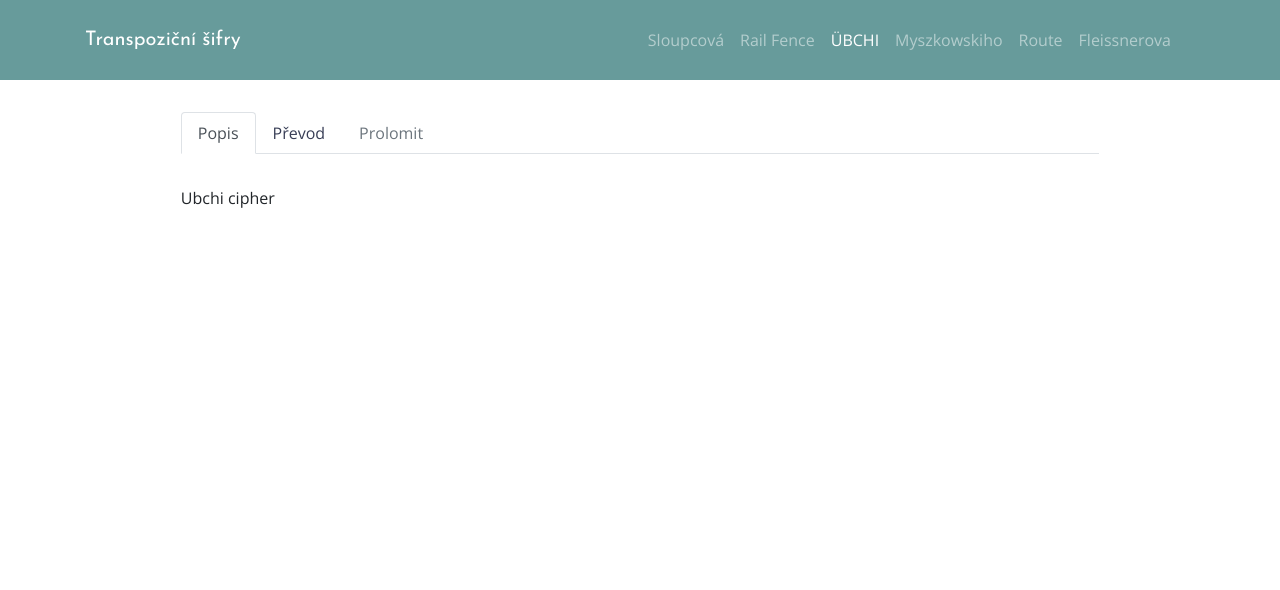
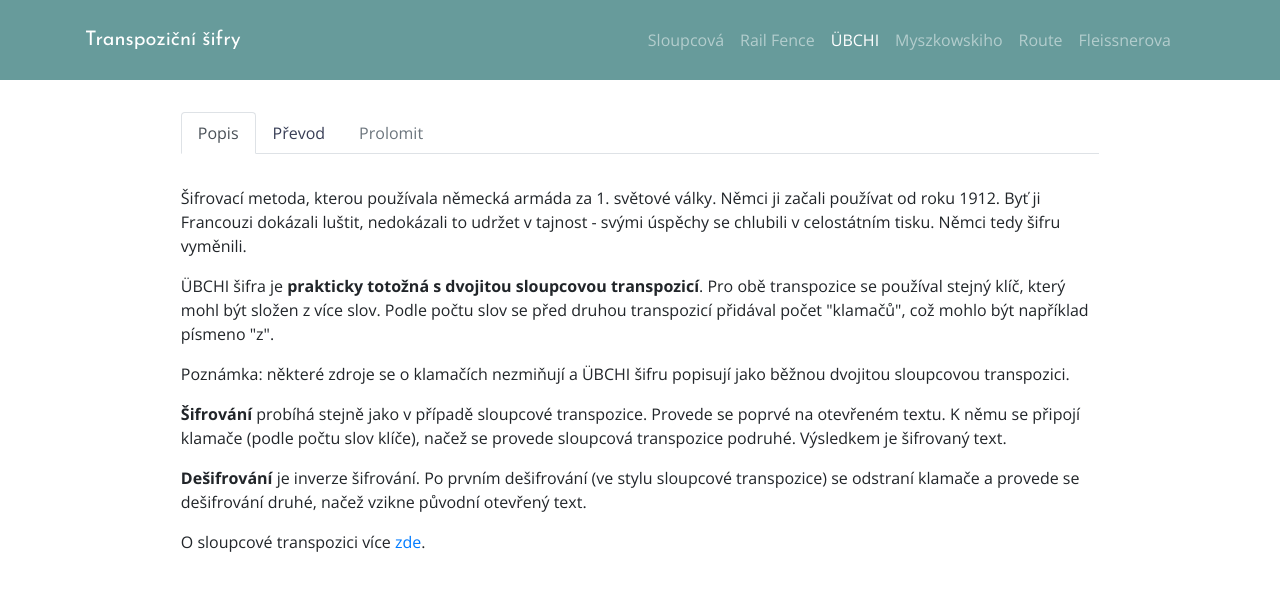
Before and after one commit to janbican/transposition-ciphers-site, a Vue app: page /ubchi/description in a window 1280 px wide. Shown: the top 590 px of the page. Built offline with nearby package versions, Linux system fonts and the light colour scheme.

Commit message:
UbchiDescription

```diff
--- a/src/components/ubchi/Description.vue
+++ b/src/components/ubchi/Description.vue
@@ -1,5 +1,41 @@
 <template>
   <div class="description">
-    <p>Ubchi cipher</p>
+    <p>
+      Šifrovací metoda, kterou používala německá armáda za 1. světové války.
+      Němci ji začali používat od roku 1912. Byť ji Francouzi dokázali luštit,
+      nedokázali to udržet v tajnost - svými úspěchy se chlubili v celostátním
+      tisku. Němci tedy šifru vyměnili.
+    </p>
+
+    <p>
+      ÜBCHI šifra je
+      <strong>prakticky totožná s dvojitou sloupcovou transpozicí</strong>. Pro
+      obě transpozice se používal stejný klíč, který mohl být složen z více
+      slov. Podle počtu slov se před druhou transpozicí přidával počet
+      "klamačů", což mohlo být například písmeno "z".
+    </p>
+
+    <p>
+      Poznámka: některé zdroje se o klamačích nezmiňují a ÜBCHI šifru popisují
+      jako běžnou dvojitou sloupcovou transpozici.
+    </p>
+
+    <p>
+      <strong>Šifrování</strong> probíhá stejně jako v případě sloupcové
+      transpozice. Provede se poprvé na otevřeném textu. K němu se připojí
+      klamače (podle počtu slov klíče), načež se provede sloupcová transpozice
+      podruhé. Výsledkem je šifrovaný text.
+    </p>
+
+    <p>
+      <strong>Dešifrování</strong> je inverze šifrování. Po prvním dešifrování
+      (ve stylu sloupcové transpozice) se odstraní klamače a provede se
+      dešifrování druhé, načež vzikne původní otevřený text.
+    </p>
+
+    <p>
+      O sloupcové transpozici více
+      <router-link :to="{ name: 'columnar' }">zde</router-link>.
+    </p>
   </div>
 </template>
```
